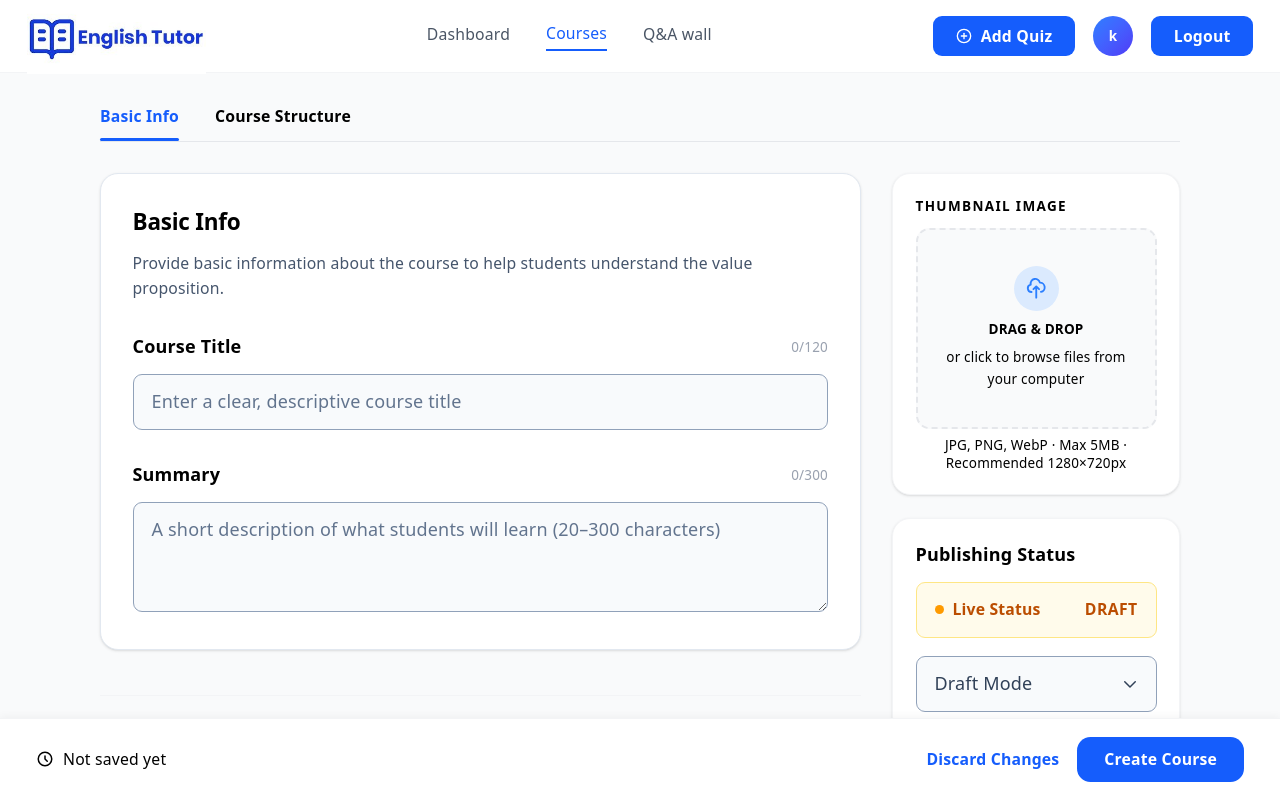
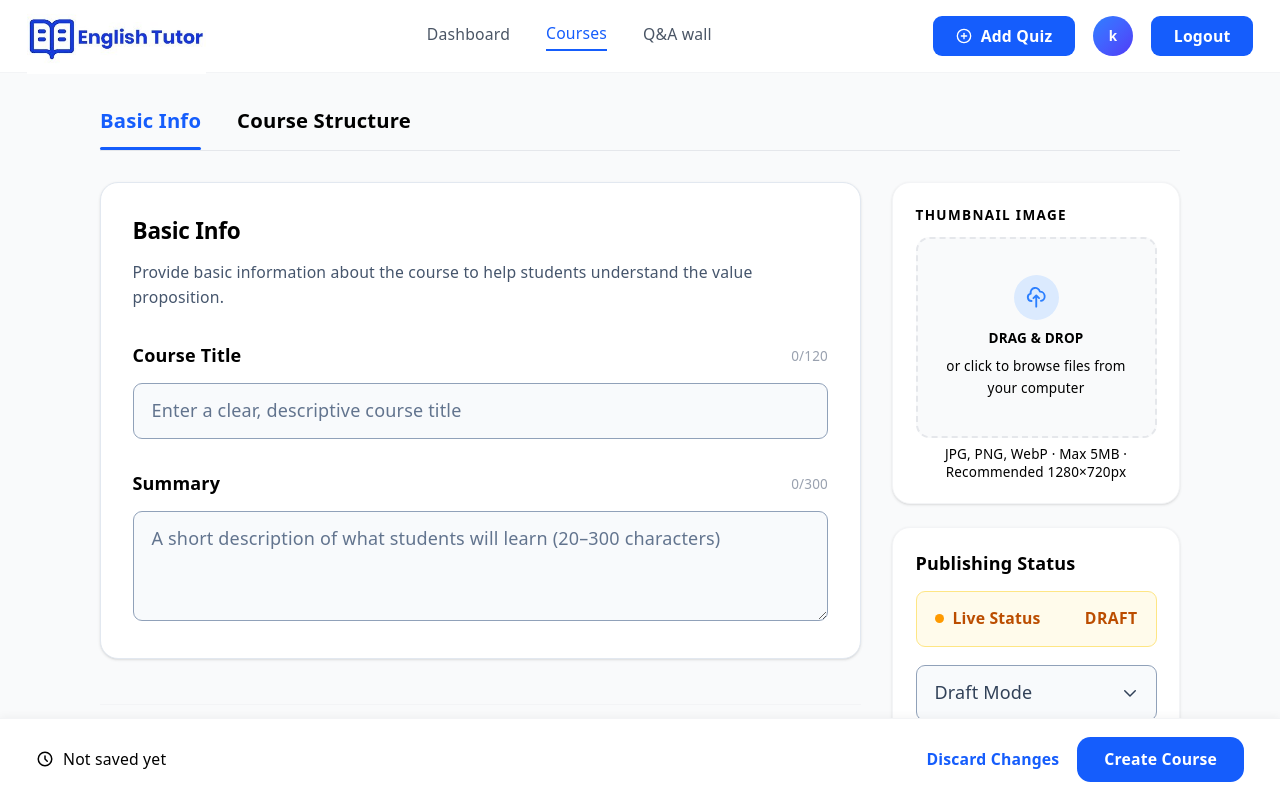
Before and after one commit to Janith303/English-Tutor, a React (Vite) app in the folder frontend/: page /edit-course in a window 1280 px wide. Shown: the top 798 px of the page. Built offline with nearby package versions, Linux system fonts and the light colour scheme.

Commit message:
Refactor CourseFormTabs to enhance button styling for improved readability

```diff
--- a/frontend/src/components/course/CourseFormTabs.jsx
+++ b/frontend/src/components/course/CourseFormTabs.jsx
@@ -10,7 +10,7 @@ export default function CourseFormTabs({ activeTab, onTabChange }) {
         <button
           key={tab.key}
           onClick={() => onTabChange(tab.key)}
-          className={`pb-3 text-sm font-semibold relative transition-colors ${
+          className={`pb-3 text-lg font-bold relative transition-colors ${
             activeTab === tab.key
               ? "text-blue-600"
               : "text-black hover:text-black"
```
